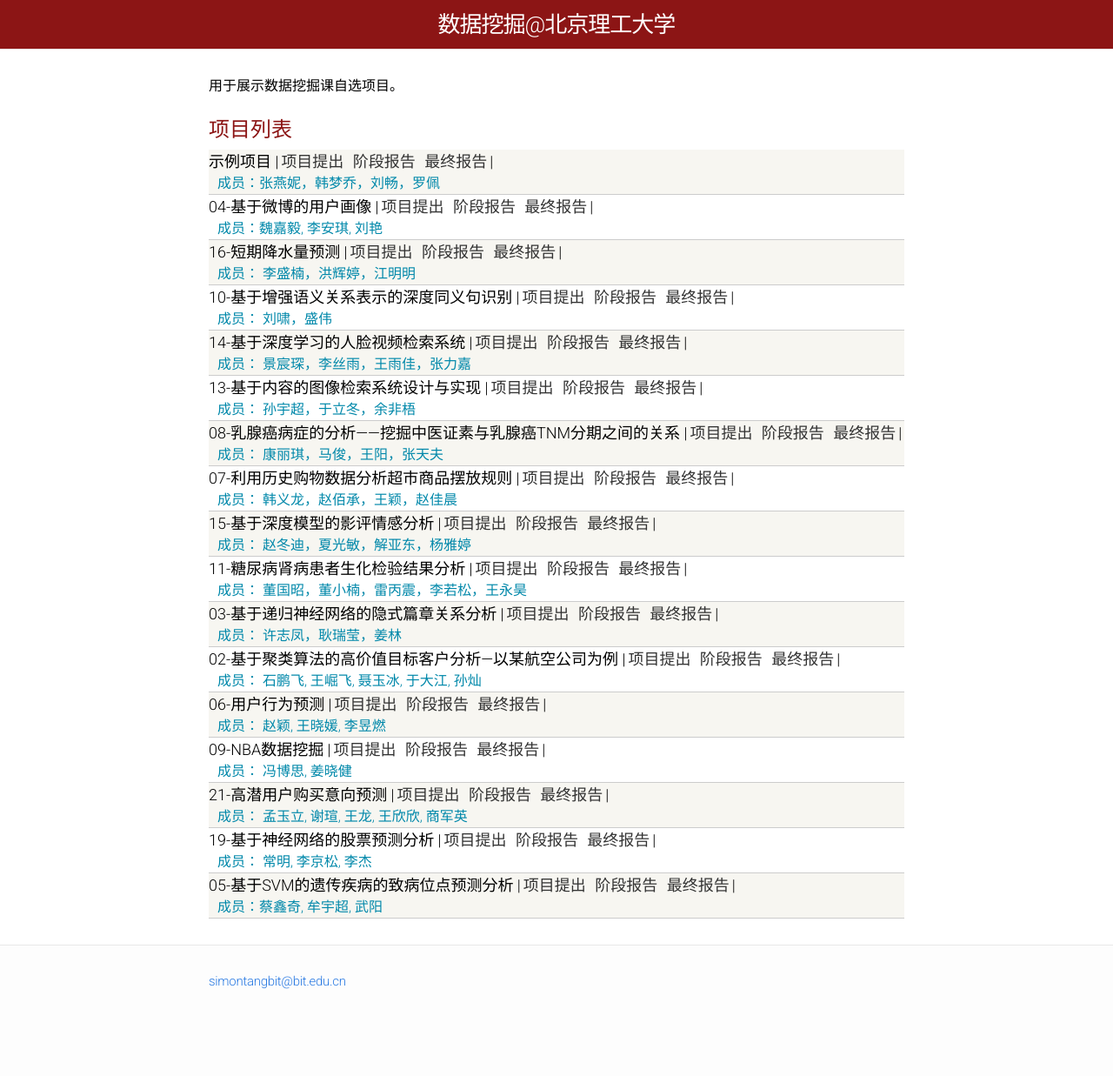
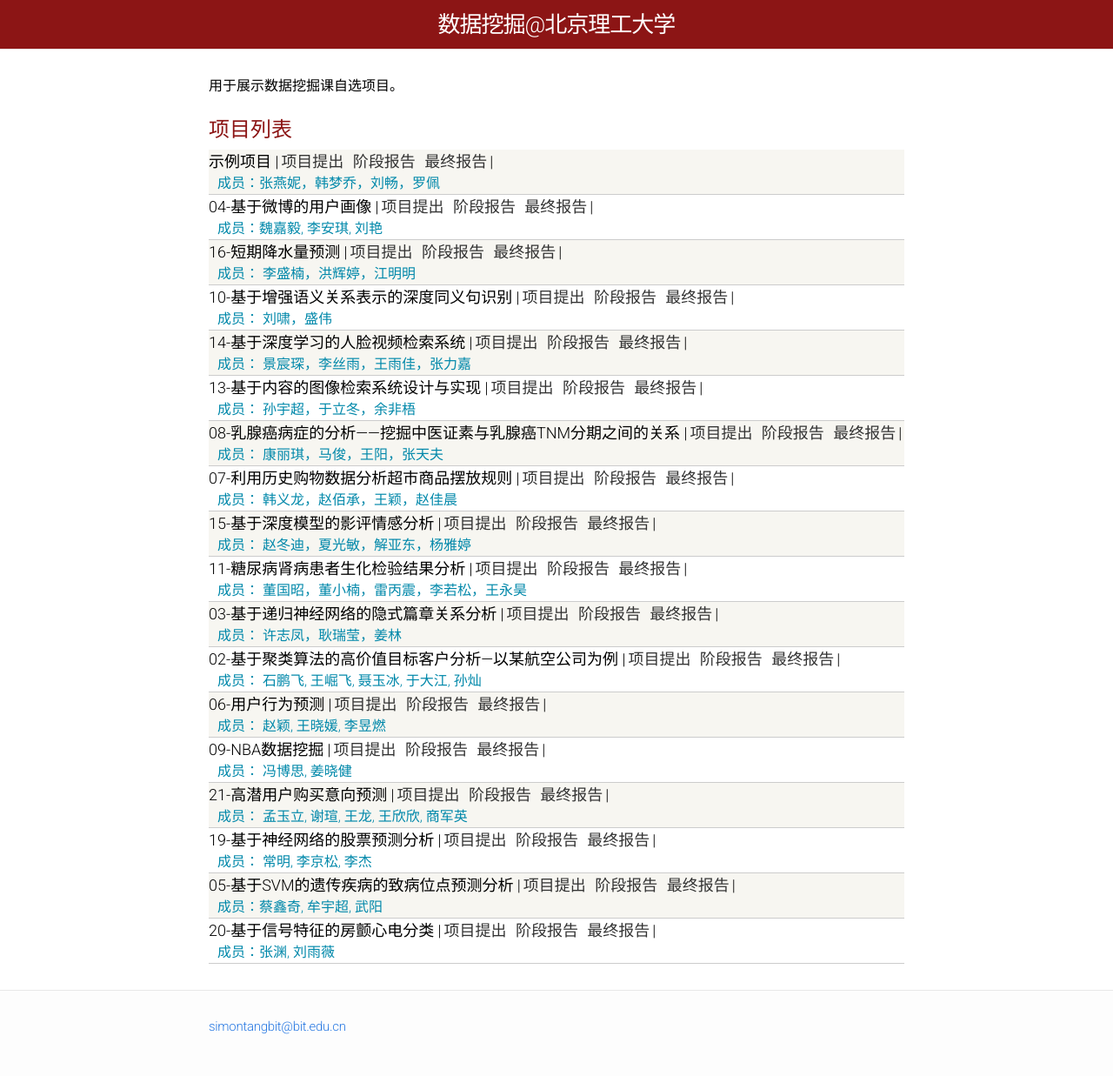
Before and after one commit to BITDM/bitdm.github.io, a Jekyll site: the page built from 2017/index.html, in a window 1280 px wide. Shown: the whole page at 87% size. Built offline with Jekyll 4.4.1, drawn with Linux system fonts in a browser that asks for light colours; before the commit the page ends 1185 px from its top, so only the background shows below that.

Commit message:
20组开题报告链接

```diff
--- a/2017/index.html
+++ b/2017/index.html
@@ -148,5 +148,13 @@ layout: default
       <a href="#">最终报告</a>|
       <div class="kw">成员：蔡鑫奇, 牟宇超, 武阳</div>
     </div>
+
+    <div class="materials-item">
+      20-基于信号特征的房颤心电分类
+      |<a href="/2017/projects/p20/proposal/">项目提出</a>
+      <a href="#">阶段报告</a>
+      <a href="#">最终报告</a>|
+      <div class="kw">成员：张渊, 刘雨薇</div>
+    </div>
   </div>
 </div>
```
